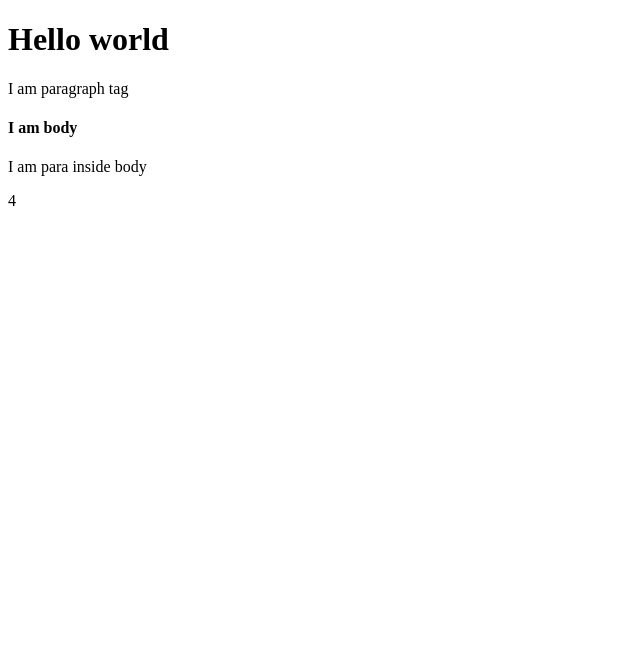
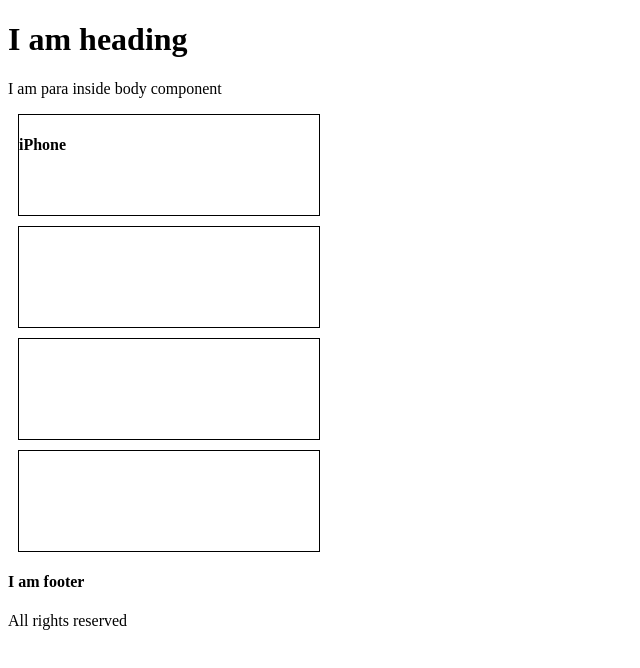
Before and after one commit to ZayeemMohd/Batch-6-React, a React app: page / in a window 1280 px wide. Shown: the whole page, without its empty margins (0-640 px from the left). Built offline with nearby package versions, Linux system fonts and the light colour scheme.

Commit message:
Day 2 complete

```diff
--- a/App.js
+++ /dev/null
@@ -1,38 +0,0 @@
-import React from "react";
-import ReactDOM from "react-dom/client";
-
-const heading = (
-  <div>
-    <h1 className="red">Hello world</h1>
-    <p> I am paragraph tag</p>
-  </div>
-);
-
-const body = (
-  <div>
-    <h4>I am body</h4>
-    <p>I am para inside body</p>
-  </div>
-);
-
-const layout = (
-  <div>
-    {heading}
-    {body}
-    {2+2}
-  </div>
-);
-
-// JSX
-// (
-//   <div>
-//     <h1>Hello world</h1>
-//   </div>
-// );
-
-// Jsx => pure react function
-
-//   {} simple object
-
-const root = ReactDOM.createRoot(document.querySelector("#root"));
-root.render(layout);
--- a/index.html
+++ b/index.html
@@ -3,14 +3,15 @@
 <head>
     <meta charset="UTF-8">
     <meta name="viewport" content="width=device-width, initial-scale=1.0">
+    <link rel="stylesheet" href="style.css">
     <title>React Day 2</title>
 </head>
 <body>
 
 
-    <div id="root"></div>
+    <div id="root"> </div>
 
-    <script type="module" src="App.js"></script>
+    <script type="module" src="main.js"></script>
 
 </body>
 </html>
--- /dev/null
+++ b/main.js
@@ -0,0 +1,61 @@
+import React from "react";
+import ReactDOM from "react-dom/client";
+
+const Heading = () => {
+  return (
+    <div>
+      <h1>I am heading</h1>
+    </div>
+  );
+};
+
+
+function sum(a, b){
+  console.log(a + b)
+}
+
+sum(2 , 2)
+sum()
+
+
+const Cart = (parms) => {
+  // parms = { abcd: iPhone }
+  return <div className="cart">
+    <h4> {parms.abcd} </h4>
+  </div>;
+};
+
+function Body() {
+  return (
+    <div>
+      <p>I am para inside body component</p>
+      <Cart abcd="iPhone" />
+      {/* { abcd: iPhone } */}
+      <Cart productName="samsung" />
+      <Cart productName="nokia"/>
+      <Cart productName="Black berry"/>
+    </div>
+  );
+}
+
+const Footer = () => {
+  return (
+    <div>
+      <h4>I am footer</h4>
+      <p>All rights reserved</p>
+    </div>
+  );
+};
+
+const AppLayout = () => {
+  return (
+    <div>
+      <Heading />
+      <Body />
+      <Footer />
+    </div>
+  );
+};
+
+const root = ReactDOM.createRoot(document.querySelector("#root"));
+root.render(<AppLayout />);
--- a/style.css
+++ b/style.css
@@ -1,3 +1,14 @@
 .red {
-    background-color: red;
+  background-color: red;
 }
+
+.cart {
+  border: 1px solid black;
+  height: 100px;
+  width: 300px;
+  margin: 10px;
+}
+
+img {
+  width: 50px;
+}
```
Also changed, not shown: 1 other file.
